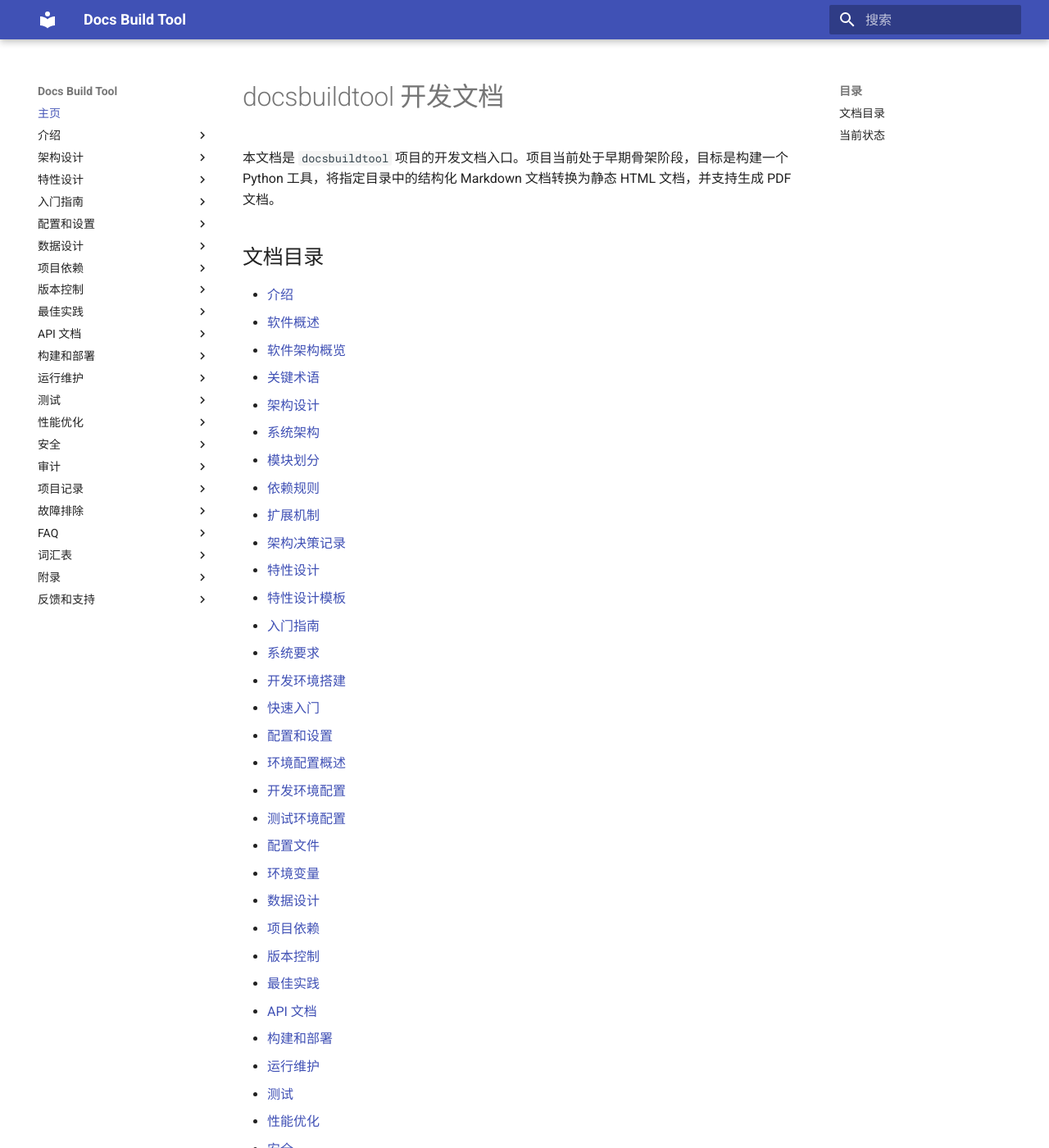
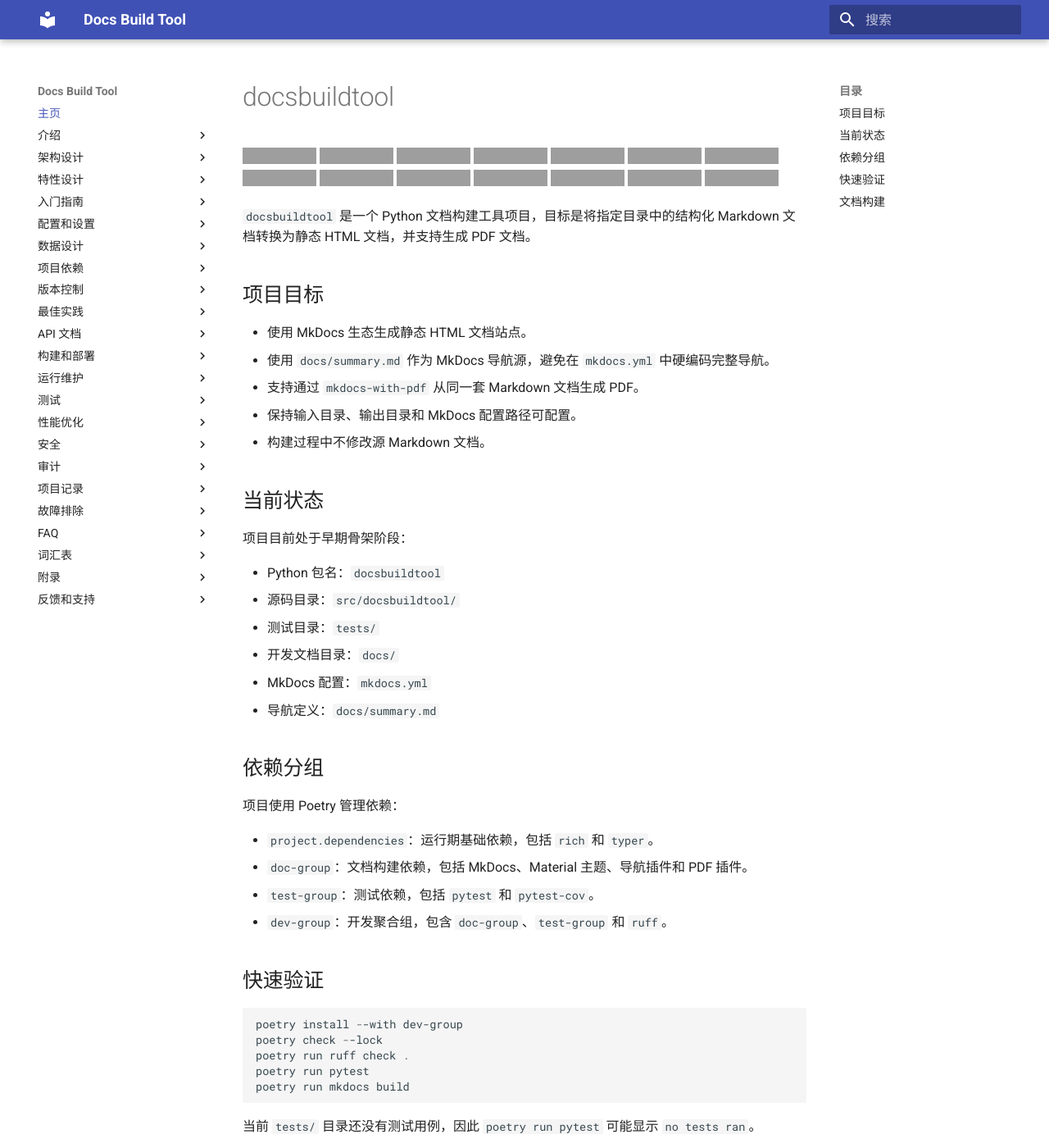
Before and after one commit to Lio2rz/docs-build-tool, an MkDocs documentation site: the page built from docs/index.md, in a window 1280 px wide and 1400 px high. Shown: the whole window at 82% size. Built offline with MkDocs 1.6.1 and Material for MkDocs 9.7.7, drawn with Linux system fonts in a browser that asks for light colours; some of the changed text lies outside the part shown; grey boxes are pictures that could not be loaded.

Commit message:
update docs

````diff
--- a/docs/index.md
+++ b/docs/index.md
@@ -1,60 +1,68 @@
-# docsbuildtool 开发文档
+# docsbuildtool
 
-<!-- BEGIN: auto-generated -->
+![Python](https://img.shields.io/badge/python-%3E%3D3.13-3776AB)
+![Rich](https://img.shields.io/badge/rich-15.0.0-4B8BBE)
+![Typer](https://img.shields.io/badge/typer-0.25.1-4B8BBE)
+![Markdown](https://img.shields.io/badge/markdown-3.10.2-4B8BBE)
+![MkDocs](https://img.shields.io/badge/mkdocs-1.6.1-4B8BBE)
+![mkdocs-literate-nav](https://img.shields.io/badge/mkdocs--literate--nav-0.6.3-4B8BBE)
+![mkdocs-material](https://img.shields.io/badge/mkdocs--material-9.7.6-4B8BBE)
+![mkdocs-section-index](https://img.shields.io/badge/mkdocs--section--index-0.3.12-4B8BBE)
+![mkdocs-with-pdf](https://img.shields.io/badge/mkdocs--with--pdf-0.9.3-4B8BBE)
+![pymdown-extensions](https://img.shields.io/badge/pymdown--extensions-10.21.3-4B8BBE)
+![PyYAML](https://img.shields.io/badge/pyyaml-6.0.3-4B8BBE)
+![pytest](https://img.shields.io/badge/pytest-9.0.3-4B8BBE)
+![pytest-cov](https://img.shields.io/badge/pytest--cov-7.1.0-4B8BBE)
+![Ruff](https://img.shields.io/badge/ruff-0.15.12-4B8BBE)
 
-本文档是 `docsbuildtool` 项目的开发文档入口。项目当前处于早期骨架阶段，目标是构建一个 Python 工具，将指定目录中的结构化 Markdown 文档转换为静态 HTML 文档，并支持生成 PDF 文档。
+`docsbuildtool` 是一个 Python 文档构建工具项目，目标是将指定目录中的结构化 Markdown 文档转换为静态 HTML 文档，并支持生成 PDF 文档。
 
-## 文档目录
+## 项目目标
 
-- [介绍](introduction/introduction.md)
-  - [软件概述](introduction/software_overview.md)
-  - [软件架构概览](introduction/software_architecture.md)
-  - [关键术语](introduction/key_terms.md)
-- [架构设计](architecture/architecture.md)
-  - [系统架构](architecture/system_architecture.md)
-  - [模块划分](architecture/module_boundaries.md)
-  - [依赖规则](architecture/dependency_rules.md)
-  - [扩展机制](architecture/extension_mechanism.md)
-  - [架构决策记录](architecture/adr.md)
-- [特性设计](feature_design/feature_design.md)
-  - [特性设计模板](feature_design/feature_template.md)
-- [入门指南](getting_started/getting_started.md)
-  - [系统要求](getting_started/system_requirements.md)
-  - [开发环境搭建](getting_started/development_environment_setup.md)
-  - [快速入门](getting_started/quick_start_guide.md)
-- [配置和设置](configuration_and_settings/configuration_and_settings.md)
-  - [环境配置概述](configuration_and_settings/environment_configuration_overview.md)
-  - [开发环境配置](configuration_and_settings/development_environment_configuration.md)
-  - [测试环境配置](configuration_and_settings/testing_environment_configuration.md)
-  - [配置文件](configuration_and_settings/configuration_files.md)
-  - [环境变量](configuration_and_settings/environment_variables.md)
-- [数据设计](data_design/data_design.md)
-- [项目依赖](project_dependencies/dependencies_overview.md)
-- [版本控制](version_control/version_control_overview.md)
-- [最佳实践](best_practices/best_practices.md)
-- [API 文档](api_documentation/api_documentation.md)
-- [构建和部署](build_and_deployment/build_and_deployment.md)
-- [运行维护](operations/operations.md)
-- [测试](testing/testing.md)
-- [性能优化](performance_optimization/performance_optimization.md)
-- [安全](security/security.md)
-- [审计](audit/audit.md)
-- [项目记录](project_records/project_records.md)
-- [故障排除](troubleshooting/troubleshooting.md)
-- [FAQ](faq/faq.md)
-- [词汇表](glossary/glossary.md)
-- [附录](appendix/appendix.md)
-- [反馈和支持](feedback_and_support/feedback_and_support.md)
+- 使用 MkDocs 生态生成静态 HTML 文档站点。
+- 使用 `docs/summary.md` 作为 MkDocs 导航源，避免在 `mkdocs.yml` 中硬编码完整导航。
+- 支持通过 `mkdocs-with-pdf` 从同一套 Markdown 文档生成 PDF。
+- 保持输入目录、输出目录和 MkDocs 配置路径可配置。
+- 构建过程中不修改源 Markdown 文档。
 
 ## 当前状态
 
-- 包名：`docsbuildtool`
-- 语言：Python
-- Python 版本：`>=3.13`
-- 包管理：Poetry
+项目目前处于早期骨架阶段：
+
+- Python 包名：`docsbuildtool`
 - 源码目录：`src/docsbuildtool/`
 - 测试目录：`tests/`
-- HTML 文档生成基础：MkDocs
-- PDF 生成方向：`mkdocs-with-pdf`
+- 开发文档目录：`docs/`
+- MkDocs 配置：`mkdocs.yml`
+- 导航定义：`docs/summary.md`
 
-<!-- END: auto-generated -->
+## 依赖分组
+
+项目使用 Poetry 管理依赖：
+
+- `project.dependencies`：运行期基础依赖，包括 `rich` 和 `typer`。
+- `doc-group`：文档构建依赖，包括 MkDocs、Material 主题、导航插件和 PDF 插件。
+- `test-group`：测试依赖，包括 `pytest` 和 `pytest-cov`。
+- `dev-group`：开发聚合组，包含 `doc-group`、`test-group` 和 `ruff`。
+
+## 快速验证
+
+```powershell
+poetry install --with dev-group
+poetry check --lock
+poetry run ruff check .
+poetry run pytest
+poetry run mkdocs build
+```
+
+当前 `tests/` 目录还没有测试用例，因此 `poetry run pytest` 可能显示 `no tests ran`。
+
+## 文档构建
+
+HTML 文档构建：
+
+```powershell
+poetry run mkdocs build
+```
+
+构建输出目录为 `site/`。该目录是构建产物，默认不提交到版本控制。
````
Also changed, not shown: README.md (+68 -0 lines).
